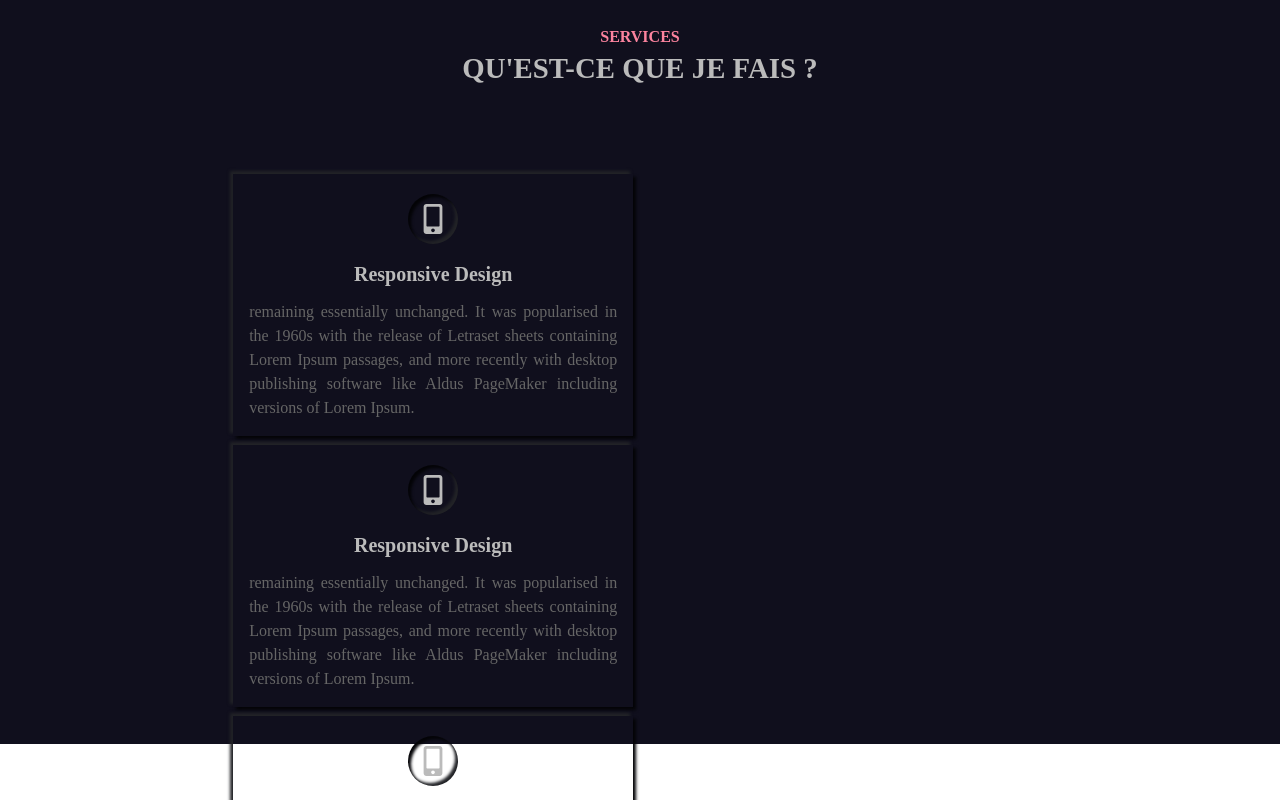
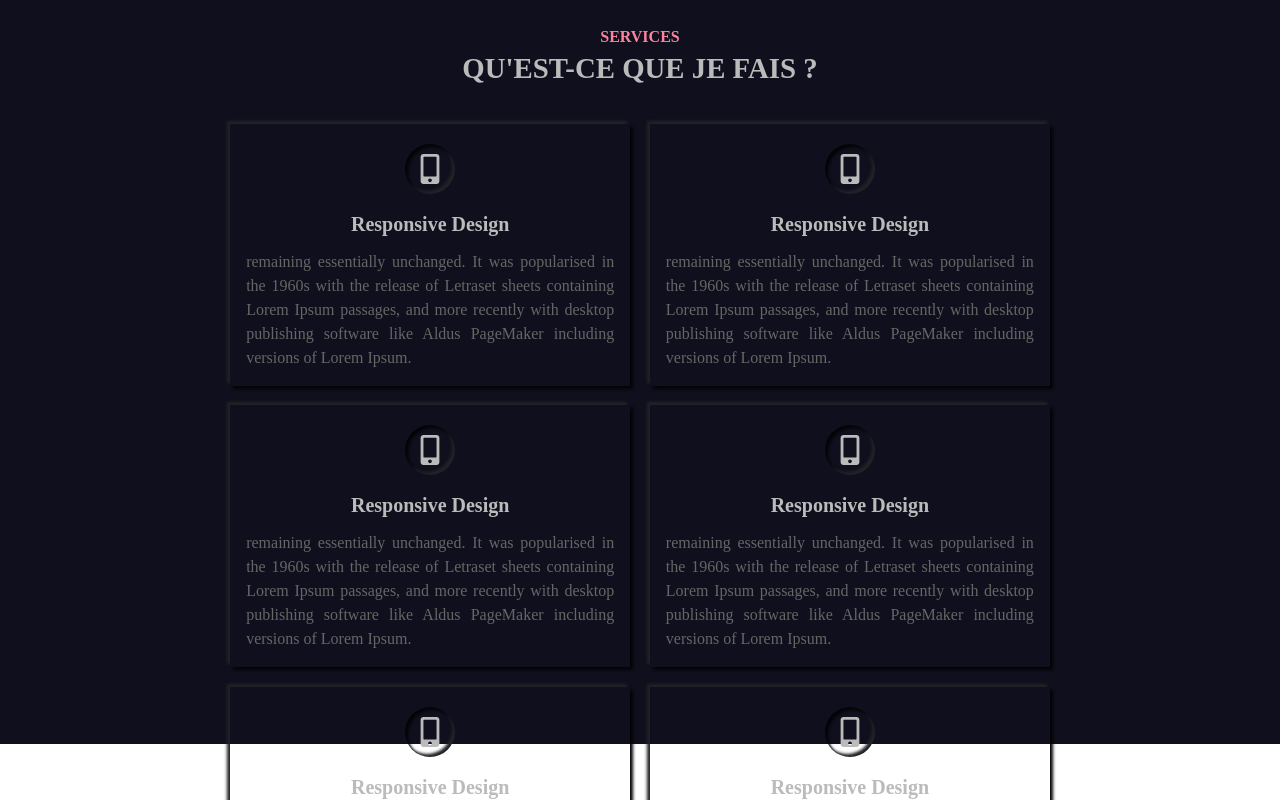
Before and after one commit to ExcaliburSims/portfolioNextJS, a Next.js app: page /Service in a window 1280 px wide. Shown: the top 800 px of the page. Built offline with nearby package versions, Linux system fonts and the light colour scheme.

Commit message:
feat:make style

```diff
--- a/styles/Service.module.scss
+++ b/styles/Service.module.scss
@@ -1,15 +1,18 @@
-@import '/styles/Mixin_style.scss';
+@import "/styles/Mixin_style.scss";
 
-.container{
-	background-color: $fondSombre;
-	//background-color: red;
+.container {
+  background-color: $fondSombre;
   height: 93vh;
   color: $textNoir-700;
-	.title{
-		@include section_title
-	}
-	.content{
-  max-width: 65%;
-  margin: 0 auto;
-	}
+  .title {
+    @include section_title;
+    margin-bottom: 0%;
+  }
+  .content {
+    display: flex;
+    justify-content: center;
+    flex-wrap: wrap;
+    max-width: 70%;
+    margin: 0 auto;
+  }
 }
```
